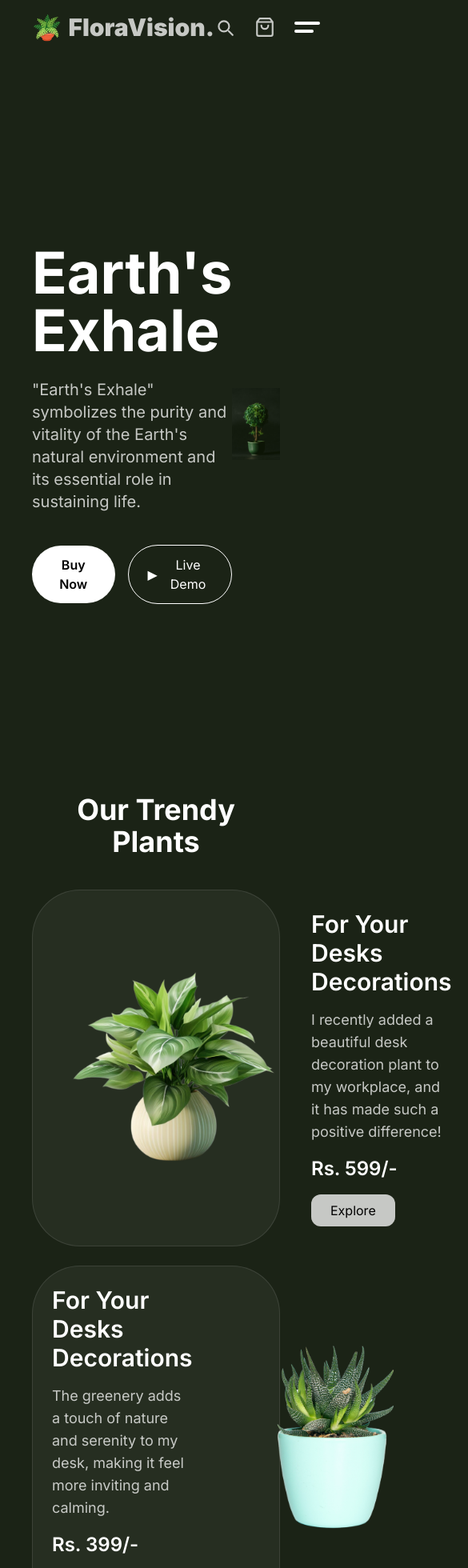
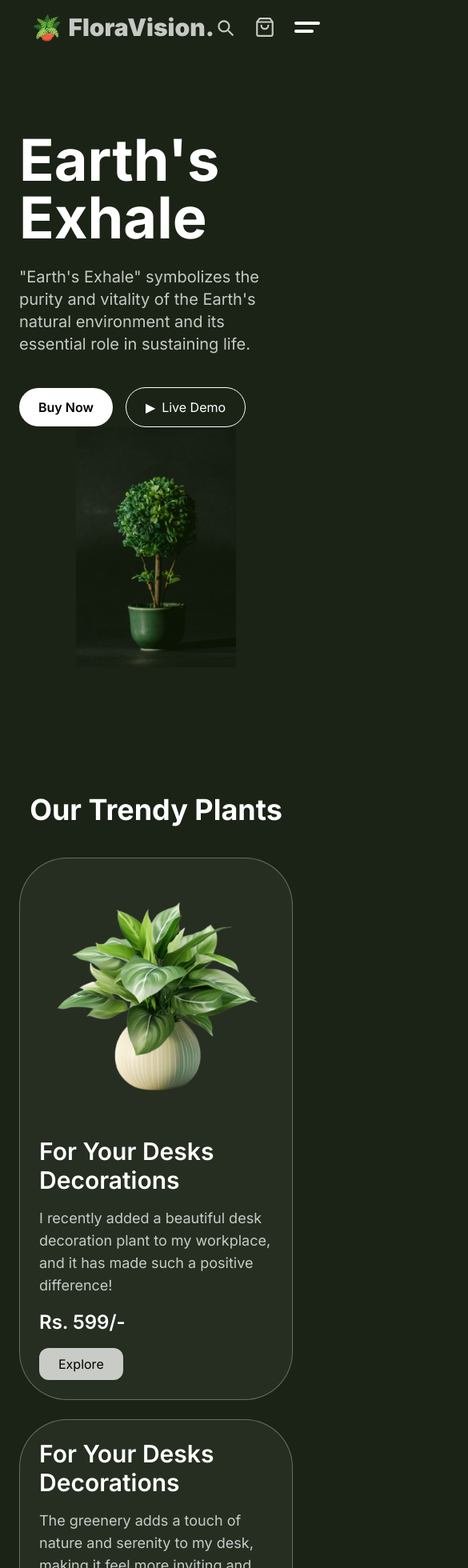
Before and after one commit to adrika-code/floravision, a Next.js app: page / in a window 390 px wide. Shown: the top 1960 px of the page at 80% size, 585 px wide, since content can reach past the window. Built offline with nearby package versions, Linux system fonts and the light colour scheme.

Commit message:
make all sections responsive

```diff
--- a/src/components/Footer.jsx
+++ b/src/components/Footer.jsx
@@ -1,8 +1,7 @@
 export default function Footer(){
     return(
-        <footer className="px-10 py-16 border-t border-white/10">
-            <div className="flex justify-between gap-10">
-
+        <footer className="px-6 md:px-10 py-16 border-t border-white/10">
+            <div className="flex flex-col md:flex-row justify-between gap-10">
                 <div className="flex flex-col gap-4 max-w-sm">
                     <div className="flex items-center gap-2">
                         <span className="text-3xl">🌿</span>
@@ -17,7 +16,6 @@ export default function Footer(){
                         <span>LI</span>
                     </div>
                 </div>
-
                 <div className="flex flex-col gap-4">
                     <h3 className="text-white font-extrabold text-2xl">Quick Links</h3>
                     <a href="#" className="text-white underline text-xl">Home</a>
@@ -25,7 +23,6 @@ export default function Footer(){
                     <a href="#" className="text-white underline text-xl">Contact</a>
                     <a href="#" className="text-white underline text-xl">Privacy</a>
                 </div>
-
                 <div className="flex flex-col gap-4">
                     <h3 className="text-white font-extrabold text-2xl">For Every Update</h3>
                     <input
@@ -34,7 +31,6 @@ export default function Footer(){
                     className="bg-transparent border-2 border-white text-white px-6 py-4 rounded-lg text-xl w-72"
                     />
                 </div>
-
             </div>
             <p className="text-white text-xl mt-10 text-center">
                 FloraVision © all right reserve
--- a/src/components/HeroBanner.jsx
+++ b/src/components/HeroBanner.jsx
@@ -2,7 +2,7 @@ import Image from 'next/image'
 
 export default function HeroBanner(){
     return(
-        <section className="relative w-full min-h-screen flex items-center justify between px-10 pt-20">
+        <section className="relative w-full min-h-screen flex flex-col md:flex-row items-center px-6 md:px-10 pt-24">
             <div className="flex flex-col gap-6 max-w-lg">
                 <h1 className="text-white text-7xl font-bold">Earth's Exhale</h1>
                 <p className=" text-white opacity-75 text-xl max-w-lg">"Earth's Exhale" symbolizes the purity and vitality of the Earth's natural environment and its essential role in sustaining life. </p>
@@ -14,7 +14,7 @@ export default function HeroBanner(){
                 </button>
             </div>
             </div>
-            <div className="relative w-[600px] h-[600px]">
+            <div className="relative w-[300px] h-[300px] md:w-[600px] md:h-[600px]">
                 <Image
                 src="/images/hero-bg-plant.jpg"
                 alt="hero plant"
--- a/src/components/ReviewsSection.jsx
+++ b/src/components/ReviewsSection.jsx
@@ -4,7 +4,7 @@ export default function ReviewsSection(){
      <h2 className="text-white text-4xl font-bold text-center mb-10">
         What Our Customers Say
          </h2>
-     <div className="grid grid-cols-3 gap-6">
+     <div className="grid grid-cols-1 md:grid-cols-3 gap-6">
 
  <div className="bg-white/5 rounded-[40px] border border-white/20 p-8 flex flex-col gap-4 backdrop-blur-sm">
         <div className="flex items-center gap-4">
--- a/src/components/TopSelling.jsx
+++ b/src/components/TopSelling.jsx
@@ -3,7 +3,7 @@ export default function TopSelling(){
     return(
         <section className="px-10 py-20">
             <h2 className="text-white text-4xl font-bold text-center mb-10">Our Top Selling Plants </h2>
-            <div className="grid grid-cols-3 gap-6">
+            <div className="grid grid-cols-1 md:grid-cols-3 gap-6">
                 <div className="relative bg-white/5 rounded-[40px] border border-white/10 p-4 flex flex-col items-center gap-4">
                 <div className="relative w-[250px] h-[250px]">
                     <Image
--- a/src/components/TrendingPlants.jsx
+++ b/src/components/TrendingPlants.jsx
@@ -2,13 +2,13 @@ import Image from 'next/image'
 
 export default function TrendingPlants(){
     return(
-        <section className="px-10 py-20">
+        <section className="px-6 md:px-10 py-20">
             <h2 className="text-white text-4xl font-bold text-center mb-10">
                 Our Trendy Plants
             </h2>
             <div className="flex flex-col gap-6">
 
-          <div className="flex items-center gap-6 bg-white/5 rounded-[60px] p-6 border border-white/10">
+                <div className="flex flex-col md:flex-row items-center gap-6 bg-white/5 rounded-[60px] p-6 border border-white/30">
                     <div className="relative w-[300px] h-[300px] shrink-0">
                         <Image
                         src="/images/trending-plant-1.png"
@@ -25,7 +25,7 @@ export default function TrendingPlants(){
                     </div>
                 </div>
 
-                <div className="flex items-center gap-6 bg-white/5 rounded-[60px] p-6 border border-white/10">
+                <div className="flex flex-col md:flex-row items-center gap-6 bg-white/5 rounded-[60px] p-6 border border-white/30">
                     <div className="flex flex-col gap-4">
                         <h3 className="text-white text-3xl font-semibold">For Your Desks Decorations</h3>
                         <p className="text-white/75 text-lg">The greenery adds a touch of nature and serenity to my desk, making it feel more inviting and calming.</p>
```
Lines whose indentation alone changed are shown as unchanged.
